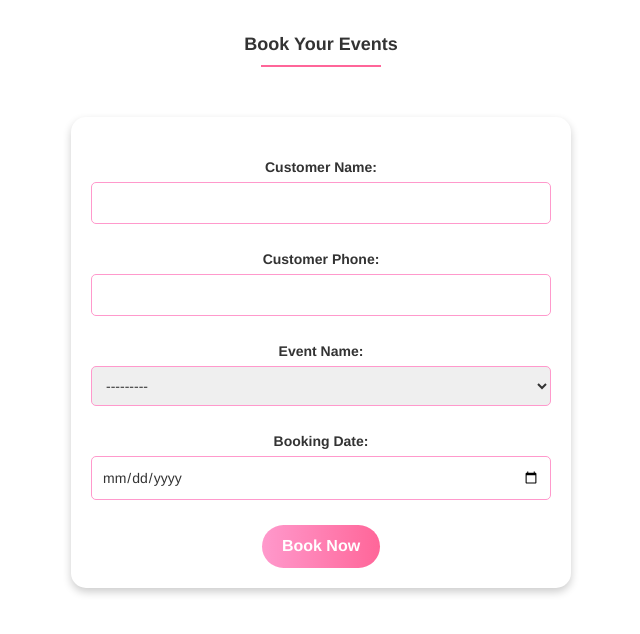
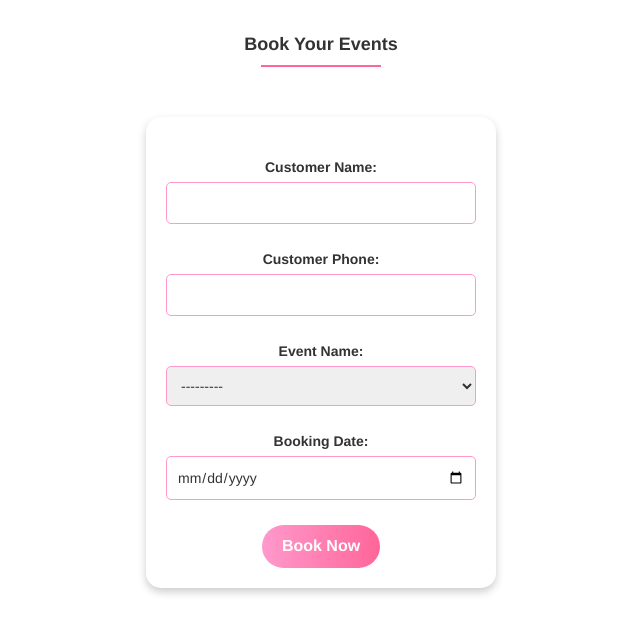
Before and after one commit to albinbabyme05/Event_Management_Django-Backend, a Django app: page /booking/ in a window 1280 px wide. Shown: the part 55-689 px from the top of the page, without its empty margins (319-959 px from the left). Run offline with Django 4.2, Linux system fonts and the light colour scheme; data that the repository does not hold is empty; some libraries are stand-ins or nearby versions.

Commit message:
modified

```diff
--- a/static/css/styleBooking.css
+++ b/static/css/styleBooking.css
@@ -13,7 +13,7 @@ body {
 }
 
 .container {
-    max-width: 500px;
+    max-width: 350px;
     margin: 50px auto;
     background: #ffffff;
     border-radius: 15px;
--- a/static/css/styleuser.css
+++ b/static/css/styleuser.css
@@ -16,7 +16,7 @@ body {
     padding: 20px 40px;
     border-radius: 15px;
     box-shadow: 0px 4px 15px rgba(0, 0, 0, 0.2);
-    width: 400px;
+    width: 350px;
     max-width: 90%;
 }
 
```
